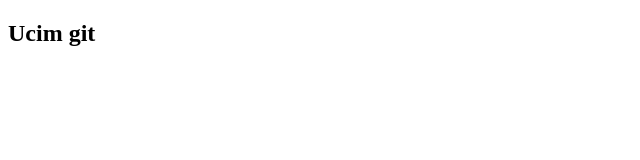
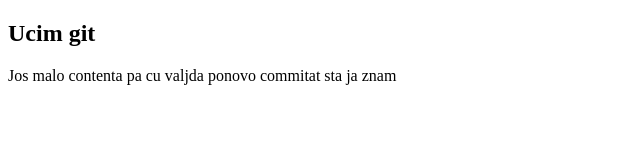
Before and after one commit to Criptonnn/test-01, a plain HTML site: page index.html in a window 1280 px wide. Shown: the whole page, without its empty margins (0-640 px from the left). Drawn offline with Linux system fonts and the light colour scheme.

Commit message:
Evo drugi put govno commitam, ali svaki put moras git add index.html valjda

```diff
--- a/index.html
+++ b/index.html
@@ -7,5 +7,6 @@
 </head>
 <body>
     <h2>Ucim git</h2>
+    <p>Jos malo contenta pa cu valjda ponovo commitat sta ja znam</p>
 </body>
 </html>
```
